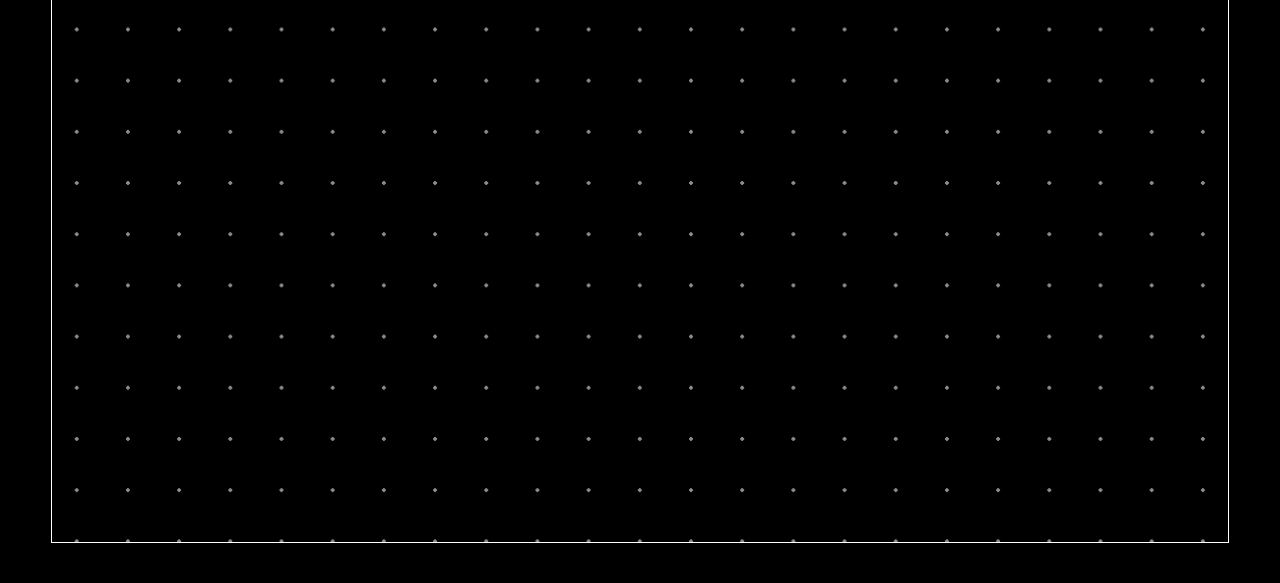
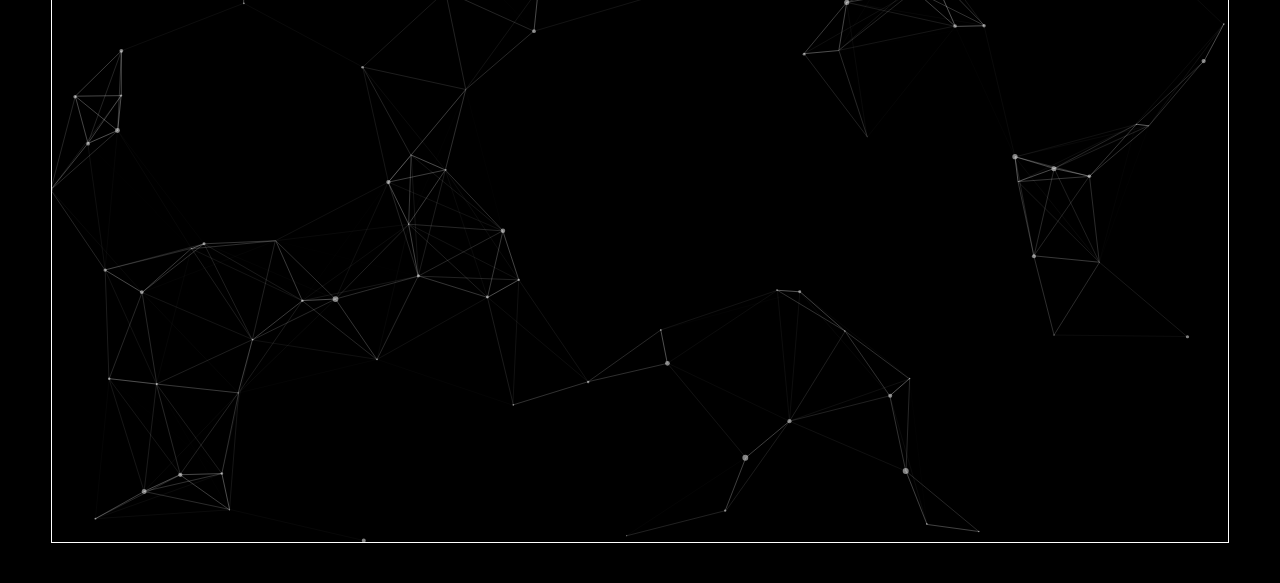
Before and after one commit to Pixlent/portfolio, a website: page index.html in a window 1280 px wide. Shown: the part 217-800 px from the top of the page. Drawn offline with nearby package versions, Linux system fonts and the light colour scheme; a web font is replaced by a local one.

Commit message:
feat: add particles.js

```diff
--- /dev/null
+++ b/app.js
@@ -0,0 +1,22 @@
+/* particlesJS.load(@dom-id, @path-json, @callback (optional)); */
+particlesJS.load("particles-js", "./particles.json", function () {
+  console.log("callback - particles.js config loaded");
+});
+
+document.addEventListener("mousemove", function (event) {
+  const screenHeight = window.innerHeight; // viewport height in pixels
+  const screenWidth = window.innerWidth; // viewport width in pixels
+
+  // Calculate pixel values for the 4vh and 5vw padding
+  const paddingY = (5 * screenHeight) / 100;
+  const paddingX = (4 * screenWidth) / 100;
+
+  let mouseX = event.clientX - paddingX;
+  let mouseY = event.clientY - paddingY;
+
+  // Manually update particles.js mouse position parameters
+  // Assuming you have access to the particlesJS instance or its config
+  window.pJSDom[0].pJS.interactivity.mouse.pos_x = mouseX;
+  window.pJSDom[0].pJS.interactivity.mouse.pos_y = mouseY;
+  window.pJSDom[0].pJS.interactivity.status = "mousemove";
+});
--- a/index.html
+++ b/index.html
@@ -6,9 +6,13 @@
     <title>Alexander</title>
     <link rel="stylesheet" href="https://use.typekit.net/osv1syj.css" />
     <link rel="stylesheet" href="style.css" />
+    <script src="./node_modules/particles.js/particles.js"></script>
+    <script src="app.js"></script>
   </head>
   <body>
     <div id="frame">
+      <div id="particles-js"></div>
+      <div id="content">
         <header>
           <h1>
             <a
@@ -37,12 +41,15 @@
         </header>
         <main>
           <section id="about">
-          <p class="about">I'm passionate about software and creative media</p>
+            <p class="about">
+              I'm passionate about software and creative media
+            </p>
             <p>I've dwellved into video editing,</p>
             <p>photo editing, color grading, vfx</p>
             <p>programming and much, much more!</p>
           </section>
         </main>
+      </div>
     </div>
     <!--     <img
       id="background"
--- /dev/null
+++ b/package.json
@@ -0,0 +1,5 @@
+{
+  "dependencies": {
+    "particles.js": "^2.0.0"
+  }
+}
--- /dev/null
+++ b/particles.json
@@ -0,0 +1,110 @@
+{
+  "particles": {
+    "number": {
+      "value": 80,
+      "density": {
+        "enable": true,
+        "value_area": 800
+      }
+    },
+    "color": {
+      "value": "#ffffff"
+    },
+    "shape": {
+      "type": "circle",
+      "stroke": {
+        "width": 0,
+        "color": "#000000"
+      },
+      "polygon": {
+        "nb_sides": 5
+      },
+      "image": {
+        "src": "img/github.svg",
+        "width": 100,
+        "height": 100
+      }
+    },
+    "opacity": {
+      "value": 0.5,
+      "random": false,
+      "anim": {
+        "enable": false,
+        "speed": 1,
+        "opacity_min": 0.1,
+        "sync": false
+      }
+    },
+    "size": {
+      "value": 3,
+      "random": true,
+      "anim": {
+        "enable": false,
+        "speed": 40,
+        "size_min": 0.1,
+        "sync": false
+      }
+    },
+    "line_linked": {
+      "enable": true,
+      "distance": 150,
+      "color": "#ffffff",
+      "opacity": 0.4,
+      "width": 1
+    },
+    "move": {
+      "enable": true,
+      "speed": 2,
+      "direction": "none",
+      "random": false,
+      "straight": false,
+      "out_mode": "out",
+      "bounce": false,
+      "attract": {
+        "enable": false,
+        "rotateX": 600,
+        "rotateY": 1200
+      }
+    }
+  },
+  "interactivity": {
+    "detect_on": "canvas",
+    "events": {
+      "onhover": {
+        "enable": true,
+        "mode": "grab"
+      },
+      "onclick": {
+        "enable": true,
+        "mode": "push"
+      },
+      "resize": true
+    },
+    "modes": {
+      "grab": {
+        "distance": 400,
+        "line_linked": {
+          "opacity": 1
+        }
+      },
+      "bubble": {
+        "distance": 400,
+        "size": 40,
+        "duration": 2,
+        "opacity": 8,
+        "speed": 3
+      },
+      "repulse": {
+        "distance": 100,
+        "duration": 0.4
+      },
+      "push": {
+        "particles_nb": 4
+      },
+      "remove": {
+        "particles_nb": 2
+      }
+    }
+  },
+  "retina_detect": true
+}
--- a/style.css
+++ b/style.css
@@ -8,29 +8,19 @@ body {
   background-color: black;
 }
 
-/* #background {
-  object-fit: cover;
-  width: 100vw;
-  position: absolute;
-  top: 0px;
-  z-index: -1;
-  filter: brightness(60%);
-} */
-
 #frame {
   position: fixed;
-  display: flex;
-  align-items: flex-start;
   top: 5vh;
   left: 4vw;
   width: 92vw;
   height: 90vh;
   border: 0.1vw solid white;
+}
 
-  background-position-x: center;
-  background-position-y: center;
-  background-size: 4vw 4vw;
-  background-image: radial-gradient(circle, #8a8a8a 2px, #000000 1px);
+#content {
+  z-index: 2;
+  display: flex;
+  align-items: flex-start;
 
   font-size: 2vw;
   font-family: "alight-slab", sans-serif;
@@ -77,12 +67,26 @@ nav {
 
 #about {
   opacity: 0;
-  transition: opacity 0.5s ease;
+  transform: translateY(-5vh);
+  filter: blur(10px);
+  transition: opacity 0.5s ease, transform 0.5s ease, filter 0.5s ease;
+  pointer-events: none;
   text-align: right;
   font-style: thin;
 }
 
 #about:target {
   opacity: 1;
-  transition: opacity 0.5s ease;
+  transform: translateY(0);
+  filter: blur(0);
+  pointer-events: auto;
 }
+
+#particles-js {
+  pointer-events: none;
+  z-index: 1;
+  width: 100%;
+  height: 100%;
+  position: absolute;
+  opacity: 100%;
+}
```
Also changed, not shown: 2 other files. Lines whose indentation alone changed are shown as unchanged.
